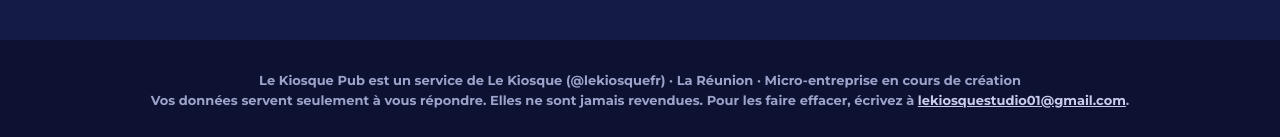
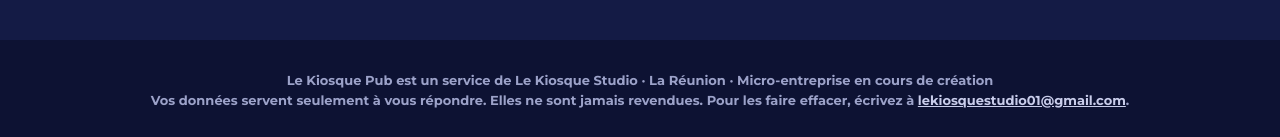
Before and after one commit to lekiosque-fr/pub-video, a plain HTML site: page index.html in a window 1280 px wide. Shown: the part 8150-8287 px from the top of the page. Drawn offline with Linux system fonts and the light colour scheme.

Commit message:
Pub vidéo : signature Le Kiosque Studio

```diff
--- a/index.html
+++ b/index.html
@@ -286,7 +286,7 @@ footer a{color:#C9CDEB}
 
 <footer>
  <div class="bloc">
-  Le Kiosque Pub est un service de Le Kiosque (@lekiosquefr) · La Réunion · Micro-entreprise en cours de création<br>
+  Le Kiosque Pub est un service de Le Kiosque Studio · La Réunion · Micro-entreprise en cours de création<br>
   Vos données servent seulement à vous répondre. Elles ne sont jamais revendues. Pour les faire effacer, écrivez à <a href="mailto:lekiosquestudio01@gmail.com">lekiosquestudio01@gmail.com</a>.
  </div>
 </footer>
```
